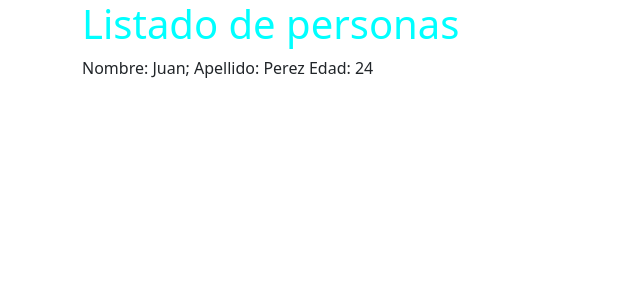
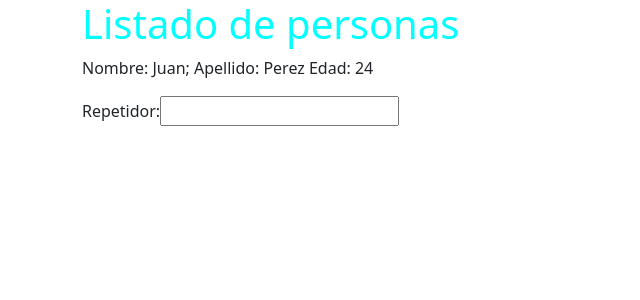
Before and after one commit to Juanksyek/Angular-practices, an Angular app in the folder angular-1/: page / in a window 1280 px wide. Shown: the top 300 px of the page, without its empty margins (0-640 px from the left). Built offline with nearby package versions, Linux system fonts and the light colour scheme.

Commit message:
Interpolacion con Keyup

```diff
--- a/angular-1/src/app/persona/persona.component.html
+++ b/angular-1/src/app/persona/persona.component.html
@@ -3,3 +3,9 @@
     Apellido: {{ apellido }}
     Edad: {{getEdad()}}
 </p>
+
+<div (keyup)='0'>
+    <label>Repetidor:</label>
+    <input type="text" #entrada>
+    {{ entrada.value }}
+</div>
```
